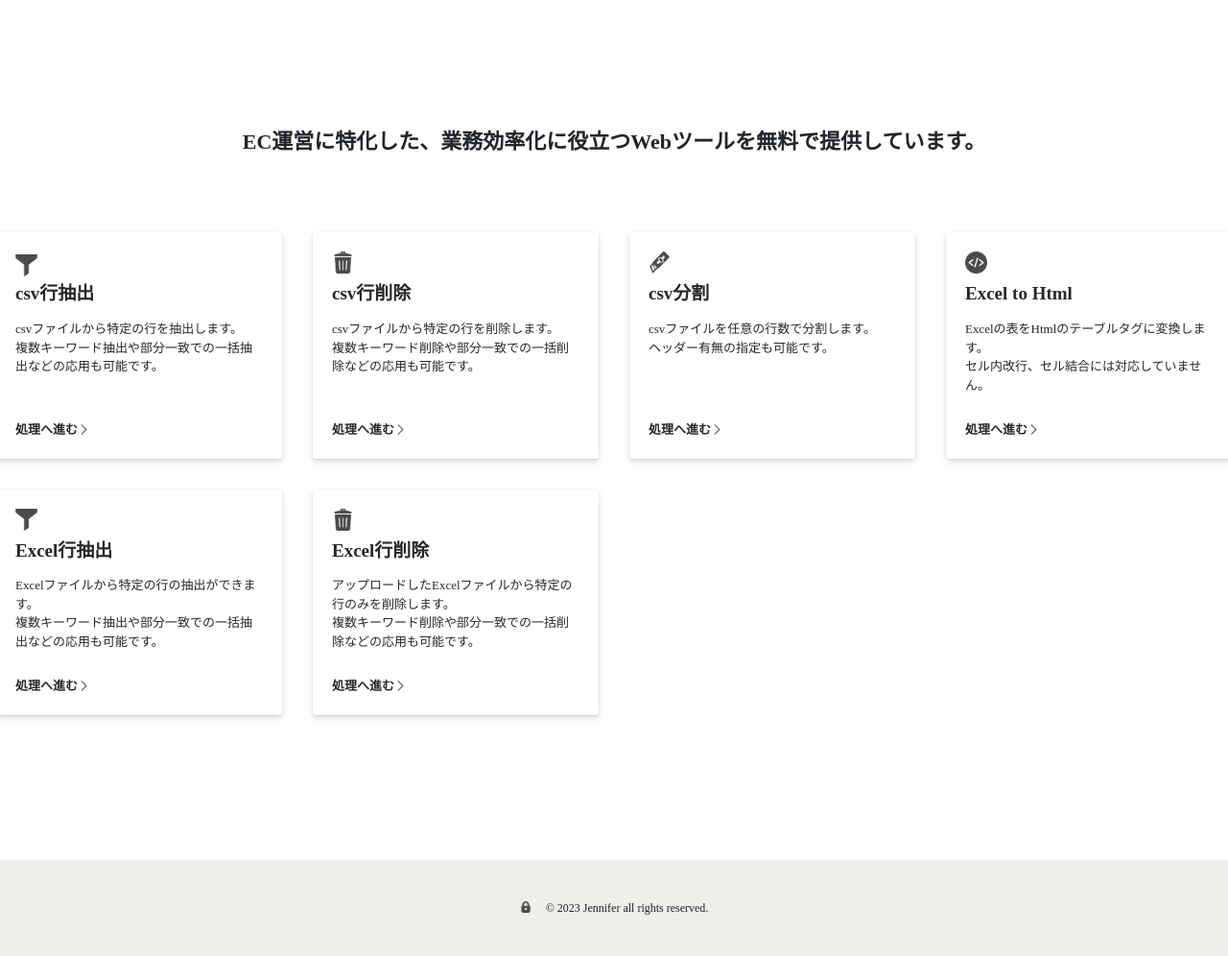
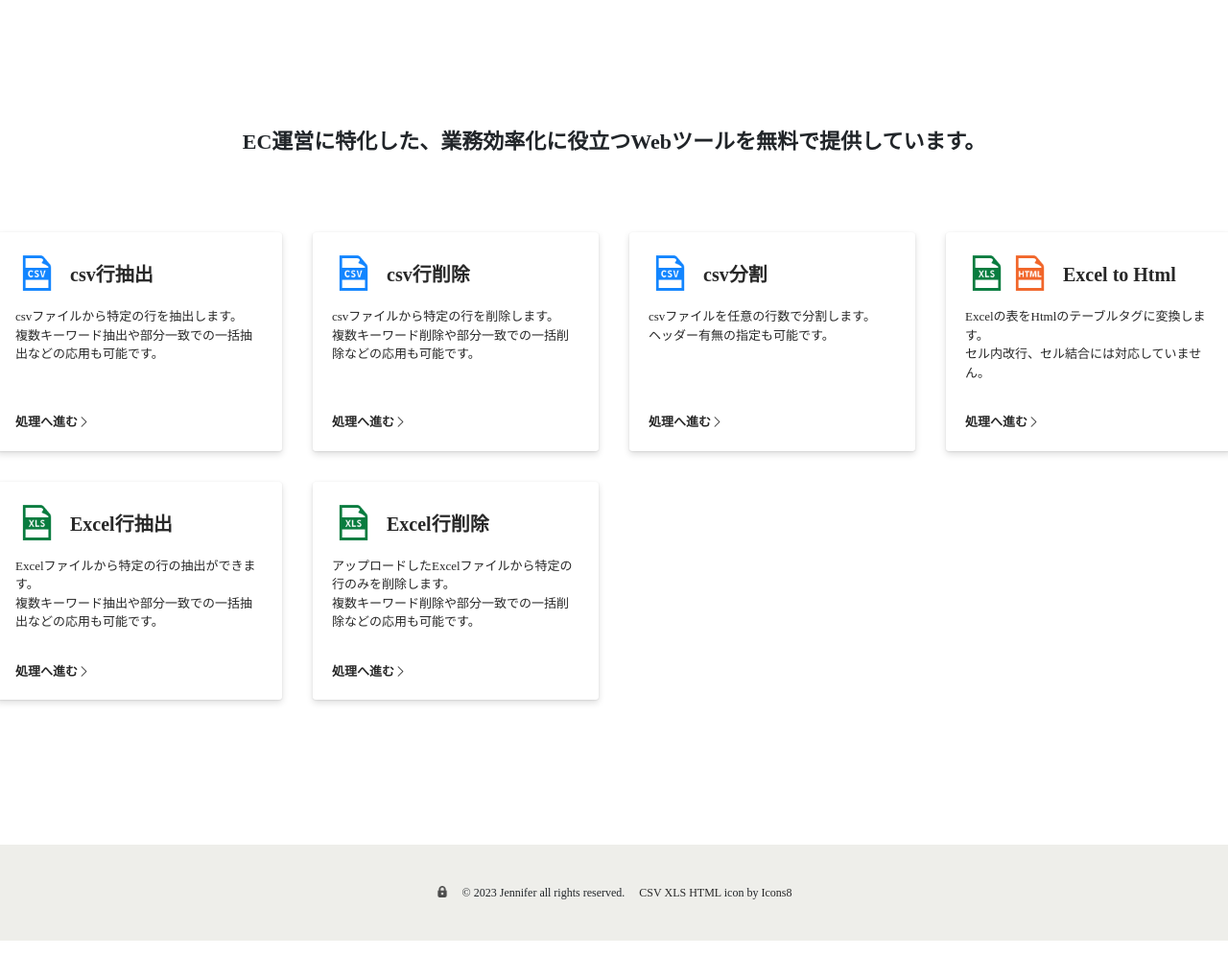
Before and after one commit to kishi-hirosuke/convenient_tools, a Django app: page /tools/ in a window 1280 px wide. Shown: the part 65-1061 px from the top of the page at 96% size. Run offline with Django 3.2, Linux system fonts and the light colour scheme; some libraries are stand-ins or nearby versions.

Commit message:
toolsアイコン追加

```diff
--- a/tool_site/static/css/main.css
+++ b/tool_site/static/css/main.css
@@ -500,22 +500,23 @@ header .account_modal.active {
   border-radius: 3px;
   padding: 20px;
 }
-.main_wrapper .container .tools_table tr .tool .tool_items .tool_icon_img {
-  width: 100%;
-  height: 23px;
-  margin: 0 10px 10px 0;
-}
-.main_wrapper .container .tools_table tr .tool .tool_items .tool_icon_img img {
-  width: 23px;
-}
 .main_wrapper .container .tools_table tr .tool .tool_items .tool_item_title {
   margin: 0;
   padding: 0;
   text-align: left;
+  display: flex;
+}
+.main_wrapper .container .tools_table tr .tool .tool_items .tool_item_title .tool_icon_img {
+  width: 45px;
+  height: 45px;
+}
+.main_wrapper .container .tools_table tr .tool .tool_items .tool_item_title .tool_icon_img img {
+  width: 100%;
+  height: 100%;
 }
 .main_wrapper .container .tools_table tr .tool .tool_items .tool_item_title h3 {
-  margin: 0;
-  font-size: 19px;
+  margin: 12px;
+  font-size: 20px;
   font-family: "游ゴシック", "ヒラギノ角ゴ ProN", "sans-serif";
   font-weight: bold;
   color: rgb(40, 40, 40);
@@ -530,7 +531,7 @@ header .account_modal.active {
   font-size: 13px;
 }
 .main_wrapper .container .tools_table tr .tool .tool_items .tool_item_sentence p {
-  padding: 15px 0;
+  padding: 10px 0;
   margin: 0;
   font-family: "游ゴシック", "ヒラギノ角ゴ ProN", "sans-serif";
   color: rgb(40, 40, 40);
@@ -764,7 +765,8 @@ footer {
   align-items: center;
 }
 footer a {
-  padding: 0 15px 0 0;
+  text-decoration: none;
+  color: rgb(40, 40, 40);
 }
 footer a img {
   width: 12px;
@@ -774,5 +776,5 @@ footer a img {
 footer p {
   font-size: 12px;
   font-family: "游ゴシック", "ヒラギノ角ゴ ProN", "sans-serif";
-  margin: 0;
+  margin: 0 0 0 15px;
 }/*# sourceMappingURL=main.css.map */
--- a/tool_site/static/css/main.scss
+++ b/tool_site/static/css/main.scss
@@ -568,21 +568,22 @@ header {
                         border-radius: 3px;
                         padding: 20px;
 
-                        .tool_icon_img {
-                            width: 100%;
-                            height: 23px;
-                            margin: 0 10px 10px 0;
-                            img{
-                                width: 23px;
-                            }
-                        }
                         .tool_item_title {
                             margin: 0;
                             padding: 0;
                             text-align: left;
+                            display: flex;
+                            .tool_icon_img {
+                                width: 45px;
+                                height: 45px;
+                                img{
+                                    width: 100%;
+                                    height: 100%;
+                                }
+                            }
                             h3 {
-                                margin: 0;
-                                @include except_font_size(19px);
+                                margin: 12px;
+                                @include except_font_size(20px);
                                 font-family: $ja;
                                 font-weight: bold;
                                 color: $text_color;
@@ -597,7 +598,7 @@ header {
                             border-bottom-right-radius: 10px;
                             @include except_font_size(13px);
                             p {
-                                padding: 15px 0;
+                                padding: 10px 0;
                                 margin: 0;
                                 font-family: $ja;
                                 color: $text_color;
@@ -868,7 +869,8 @@ footer {
     justify-content: center;
     align-items: center;
     a{
-        padding: 0 15px 0 0;
+        text-decoration: none;
+        color: $text_color;
         img{
             width: 12px;
             height: 12px;
@@ -878,6 +880,6 @@ footer {
     p {
         @include except_font_size(12px);
         font-family: $ja;
-        margin: 0;
+        margin: 0 0 0 15px;
     }
 }
--- a/tool_site/templates/base.html
+++ b/tool_site/templates/base.html
@@ -64,6 +64,7 @@
             <img src="{% static 'images/icon/lock.png' %}">
         </a>
         <p>© 2023 Jennifer all rights reserved.</p>
+        <p><a target="_blank" href="https://icons8.com/icon/rRfRwtbb6gFt/csv">CSV </a><a target="_blank" href="https://icons8.com/icon/nl6IyOc7dbzT/xls">XLS </a><a target="_blank" href="https://icons8.com/icon/rw7MSQeIdPoM/html-filetype">HTML</a> icon by <a target="_blank" href="https://icons8.com">Icons8</a></p>
     </footer>
 </div>
 
--- a/tool_site/templates/index.html
+++ b/tool_site/templates/index.html
@@ -15,7 +15,7 @@
                 <h3>面倒な作業を自動化して<br>あなたにしかできないことをしましょう。</h3>
                 <p>Auto-bizを利用することで、繰り返し行うデータ処理などを自動化して、少ないリソースで最大の効果を発揮することができます。結果として生産性向上やコスト削減を実現できます。</p>
 
-                <a href={% url 'tools' %} class="btn btn-primary rounded-pill btn-lg">ツール一覧はこちら</a>
+                <a href={% url 'tools' %} class="btn btn-primary btn-lg">ツール一覧はこちら</a>
             </div>
 
         </div>
@@ -55,9 +55,9 @@
             <h3>お問い合わせ</h3>
             <p>
                 お問い合わせフォームにてツールについてのご質問やこんなツールが欲しいなどのリクエストも募集しております。<br>
-                また、あなた専用にカスタマイズしたツールの開発依頼なども柔軟に対応可能ですので、ぜひお気軽にご連絡ください。<br>
+                また、あなた専用にカスタムしたツールの開発依頼なども柔軟に対応可能ですので、ぜひお気軽にご連絡ください。<br>
             </p>
-            <a href={% url 'inquiry' %} class="btn btn-primary rounded-pill btn-lg">お問い合わせはこちら</a>
+            <a href={% url 'inquiry' %} class="btn btn-primary btn-lg">お問い合わせはこちら</a>
         </div>
 
     </div>
--- a/tool_site/templates/tools.html
+++ b/tool_site/templates/tools.html
@@ -18,8 +18,8 @@
             <tr>
                 <td class="tool">
                     <a href={% url 'csv_extract' %} class="tool_items">
-                        <div class="tool_icon_img"><img src="{% static 'images/icon/filter.png' %}" alt=""></div>
                         <div class="tool_item_title">
+                            <div class="tool_icon_img"><img src="{% static 'images/icon/csv.png' %}" alt=""></div>
                             <h3>csv行抽出</h3>
                         </div>
                         <div class="tool_item_sentence">
@@ -32,9 +32,8 @@
                 </td>
                 <td class="tool">
                     <a href={% url 'csv_remove' %} class="tool_items">
-                        <div class="tool_icon_img"><img src="{% static 'images/icon/trash-can.png' %}" alt=""
-                                class="tool_icon_img"></div>
                         <div class="tool_item_title">
+                            <div class="tool_icon_img"><img src="{% static 'images/icon/csv.png' %}" alt=""></div>
                             <h3>csv行削除</h3>
                         </div>
                         <div class="tool_item_sentence">
@@ -47,9 +46,9 @@
                 </td>
                 <td class="tool">
                     <a href={% url 'csv_split' %} class="tool_items">
-                        <div class="tool_icon_img"><img src="{% static 'images/icon/cutter-knife.png' %}" alt=""
-                                class="tool_icon_img"></div>
                         <div class="tool_item_title">
+                            <div class="tool_icon_img"><img src="{% static 'images/icon/csv.png' %}" alt="">
+                            </div>
                             <h3>csv分割</h3>
                         </div>
                         <div class="tool_item_sentence">
@@ -62,9 +61,9 @@
                 </td>
                 <td class="tool">
                     <a href={% url 'excel_table' %} class="tool_items">
-                        <div class="tool_icon_img"><img src="{% static 'images/icon/html-tag.png' %}" alt=""
-                                class="tool_icon_img"></div>
                         <div class="tool_item_title">
+                            <div class="tool_icon_img"><img src="{% static 'images/icon/xls.png' %}" alt=""></div>
+                            <div class="tool_icon_img"><img src="{% static 'images/icon/html.png' %}" alt=""></div>
                             <h3>Excel to Html</h3>
                         </div>
                         <div class="tool_item_sentence">
@@ -78,9 +77,8 @@
                 </td>
                 <td class="tool">
                     <a href={% url 'excel_extract' %} class="tool_items">
-                        <div class="tool_icon_img"><img src="{% static 'images/icon/filter.png' %}" alt=""
-                                class="tool_icon_img"></div>
                         <div class="tool_item_title">
+                            <div class="tool_icon_img"><img src="{% static 'images/icon/xls.png' %}" alt=""></div>
                             <h3>Excel行抽出</h3>
                         </div>
                         <div class="tool_item_sentence">
@@ -93,9 +91,8 @@
                 </td>
                 <td class="tool">
                     <a href={% url 'excel_remove' %} class="tool_items">
-                        <div class="tool_icon_img"><img src="{% static 'images/icon/trash-can.png' %}" alt=""
-                                class="tool_icon_img"></div>
                         <div class="tool_item_title">
+                            <div class="tool_icon_img"><img src="{% static 'images/icon/xls.png' %}" alt=""></div>
                             <h3>Excel行削除</h3>
                         </div>
                         <div class="tool_item_sentence">
```
Also changed, not shown: tool_site/static/images/icon/csv.png (added), tool_site/static/images/icon/html.png (added), tool_site/static/images/icon/xls.png (added), 1 other file.
